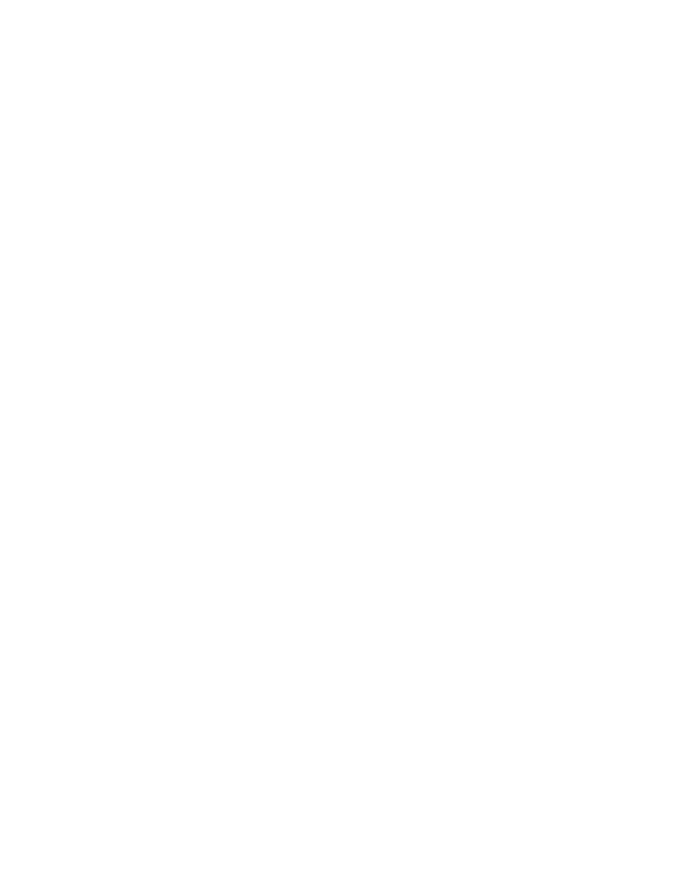
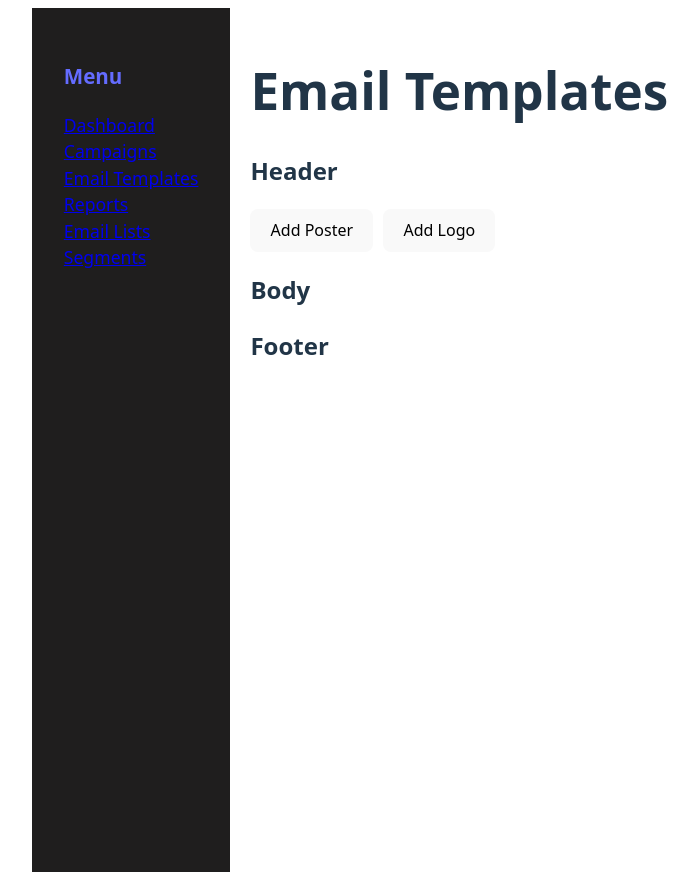
Before and after one commit to Aditbise/Mail-Marketing, a React (Vite) app in the folder Front end/: page /email-templates in a window 1280 px wide. Before the commit this address had no page. Shown: the whole page, without its empty margins (280-978 px from the left). Before the commit the page ends 800 px from the top, so only its background shows below. Built offline with nearby package versions, Linux system fonts and the light colour scheme.

Commit message:
made styles changes

```diff
--- a/Front end/src/App.jsx
+++ b/Front end/src/App.jsx
@@ -7,6 +7,7 @@
 import Front from './components/Front.jsx';
 import EmailLists from './components/EmailLists.jsx';
 import Segmants from './components/segmants.jsx';
+import EmailTamplates from './components/EmailTamplates.jsx';
 
 function shouldShowSignup() {
   const signedIn = localStorage.getItem('userSignedIn');
@@ -71,6 +72,17 @@
             </div>
           }
         />
+        <Route
+          path="/email-templates"
+          element={
+            <div style={{ display: 'flex', minHeight: '100vh' }}>
+              <Sidebar />
+              <main style={{ flexGrow: 1, padding: '20px' }}>
+                <EmailTamplates />
+              </main>
+            </div>
+          }
+        />
 
       </Routes>
     </BrowserRouter>
--- a/Front end/src/components/Campaigns.jsx
+++ b/Front end/src/components/Campaigns.jsx
@@ -1,6 +1,11 @@
 export default function Campaigns() {
   return (
-    <div>
+    <div style={{
+        width: "80vw",
+        margin: "auto",
+        border: "1px solid #ccc",
+        padding: "20px",
+      }}>
       <h1>Campaigns</h1>
       <p>Manage your email campaigns here.</p>
     </div>
--- a/Front end/src/components/Dashboard.jsx
+++ b/Front end/src/components/Dashboard.jsx
@@ -1,13 +1,12 @@
+import styles from './styles.css';
 function Dashboard(){
  return(
-    <>
+    <div className={styles.returndiv}>
     <h1 >DASHBOARD</h1>
     <h2 style={{ fontWeight: 'normal'}}>Welcome to your email marketing software dashboard</h2>
     <h3 style={{ fontWeight: 'normal' }}> 1. Send emails to your customers easily<br/>
     2. Manage lists, track clicks and opens </h3>
-    <div style={{ display: 'flex', gap: '1rem' }}>
     </div>
-    </>
  );
 }
 export default Dashboard;
--- a/Front end/src/components/EmailLists.jsx
+++ b/Front end/src/components/EmailLists.jsx
@@ -1,5 +1,6 @@
 import { useState, useEffect } from "react";
 import axios from "axios";
+import styles from './styles.css';
 
 export default function EmailLists() {
     const [form, setForm] = useState({
@@ -122,7 +123,7 @@
     };
 
     return (
-        <div>
+        <div className={styles.returndiv}>
             <h2>Email Lists</h2>
             <form className="mb-4" onSubmit={handleSubmit}>
                 <input
--- /dev/null
+++ b/Front end/src/components/EmailTamplates.jsx
@@ -0,0 +1,42 @@
+import React, { useState } from "react";
+import styles from "./styles.css";
+export default function EmailTemplates() {
+  const [headerelement,setHeaderElements]=useState([]);
+  const predefinedHeaderElements = [
+    { type: "poster", label: "Poster", content: <img src="/path/to/poster.jpg" alt="Poster" style={{ width: "100%" }} /> },
+    { type: "logo", label: "Logo", content: <img src="/path/to/logo.png" alt="Logo" style={{ height: "50px" }} /> },
+    // Add more as needed
+  ];
+  const addHeaderElement = (element) => {
+    setHeaderElements(prev => [...prev, element]);
+  };
+  return (
+    <div
+      className={styles.returndiv}
+    >
+      <h1>Email Templates</h1>
+      <div>
+        <h2>Header</h2>
+        <div>
+          {predefinedHeaderElements.map(el => (
+            <button key={el.type} onClick={() => addHeaderElement(el)} style={{ marginRight: "10px" }}>
+              Add {el.label}
+            </button>
+          ))}
+        </div>
+        <div style={{ marginTop: "10px" }}>
+          {headerelement.map((el, idx) => (
+            <div key={idx}>{el.content}</div>
+          ))}
+        </div>
+      </div>
+
+      <div>
+        <h2>Body</h2>
+      </div>
+      <div>
+        <h2>Footer</h2>
+      </div>
+    </div>
+  );
+}
--- a/Front end/src/components/Segmants.jsx
+++ b/Front end/src/components/Segmants.jsx
@@ -2,6 +2,7 @@
 import { useEffect, useState } from "react";
 import Segmentsearch from "../Models/Segmentsearch";
 import Segmentsearchupdate from "../Models/Segmentsearchupdate";
+import styles from "./styles.css";
 
 export default function Segments() {
   const [segments, setSegments] = useState([]);
@@ -38,7 +39,7 @@
   const selectedSegments = segments.filter(seg => selectedSegmentIds.includes(seg._id));
 
   return (
-    <div style={{ padding: "20px" }}>
+    <div className={styles.returndiv}>
       <h2>Email Segments</h2>
 
       {/* Open Modal Button */}
--- /dev/null
+++ b/Front end/src/components/styles.css
@@ -0,0 +1,6 @@
+.returndiv {
+    width: 80vw;
+    margin: auto;
+    border: 1px solid #ccc;
+    padding: 20px;
+}
```
